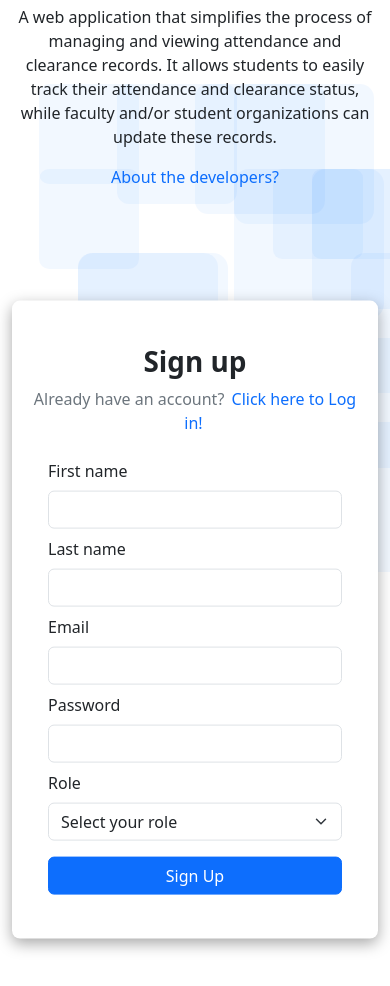
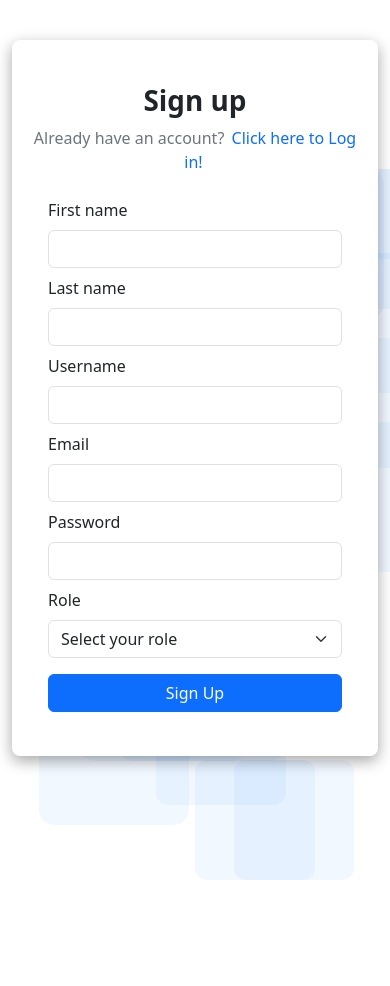
Before and after one commit to icz3us/CheckEaseExp, a Vue app: page /signup in a window 390 px wide. After the commit the page ends 844 px from the top, so only its background shows below. Built offline with nearby package versions, Linux system fonts and the light colour scheme.

Commit message:
login and signup now responsive

```diff
--- a/src/views/SignUp.vue
+++ b/src/views/SignUp.vue
@@ -1,5 +1,5 @@
 <template>
-  <div id="app" class="container-fluid p-0 ">
+  <div id="app" class="container-fluid p-0">
     <div class="background-container">
       <div class="square" v-for="n in 26" :key="n" :class="'square-' + n"></div>
     </div>
@@ -7,7 +7,7 @@
     <div class="container position-absolute top-50 start-50 translate-middle">
       <div class="row min-vh-100 justify-content-center align-items-center">
         <!-- Information Section -->
-        <div class="col-md-6 col-lg-5 d-flex flex-column justify-content-center align-items-center text-center mb-md-0 mb-5">
+        <div class="col-md-6 col-lg-5 d-flex flex-column justify-content-center align-items-center text-center mb-md-0 mb-5" v-if="showInfoSection">
           <div class="mb-5">
             <div class="logo-container mb-4">
               <img src="/public/images/checkEaseLogo.png" alt="logo here" class="img-fluid" style="max-width: 100%; height: auto;" />
@@ -25,7 +25,7 @@
         </div>
 
         <!-- Signup Form Section -->
-        <div class="col-md-6 col-lg-6 d-flex justify-content-center align-items-center mb-5">
+        <div class="col-12 col-md-6 col-lg-6 d-flex justify-content-center align-items-center mb-5">
           <div class="box-container" style="max-width: 600px;">
             <h1 class="text-center mt-4"><b>Sign up</b></h1>
             <p class="text-center text-secondary">
@@ -44,6 +44,10 @@
                   <label for="lastname" class="form-label">Last name</label>
                   <input type="text" id="lastname" v-model="lastname" class="form-control" required>
                 </div>
+              </div>
+              <div class="mb-2">
+                <label for="username" class="form-label">Username</label>
+                <input type="uername" id="username" v-model="username" class="form-control" required>
               </div>
 
               <div class="mb-2">
@@ -85,10 +89,21 @@ export default {
       lastname: '',
       email: '',
       password: '',
-      role: ''
+      role: '',
+      showInfoSection: true
     };
   },
+  mounted() {
+    this.checkScreenSize();
+    window.addEventListener('resize', this.checkScreenSize);
+  },
+  beforeUnmount() {
+    window.removeEventListener('resize', this.checkScreenSize);
+  },
   methods: {
+    checkScreenSize() {
+      this.showInfoSection = window.innerWidth >= 768; // Show info section on screens larger than 768px (medium)
+    },
     async submitForm() {
       try {
         const response = await axios.post('http://localhost/vue-login-backend/signup.php', {
```
